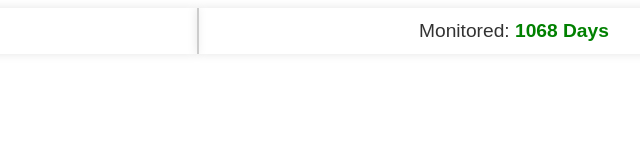
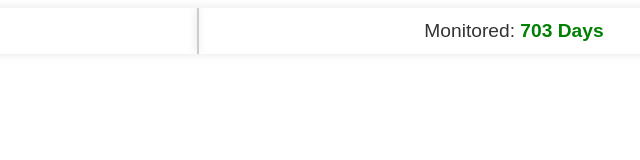
Before and after one commit to bestbtcsites/selwix, a plain HTML site: page index.html in a window 1280 px wide. Shown: the full height of the page, 443-1083 px from the left. Drawn offline with Linux system fonts and the light colour scheme.

Commit message:
index.html

```diff
--- a/index.html
+++ b/index.html
@@ -51,7 +51,7 @@
     const roiDailyIncrease = 1.5;
 
     const roiStartDate = new Date("2024-06-19");
-    const daysStartDate = new Date("2022-06-19");
+    const daysStartDate = new Date("2023-06-19");
 
     const today = new Date();
 
```
